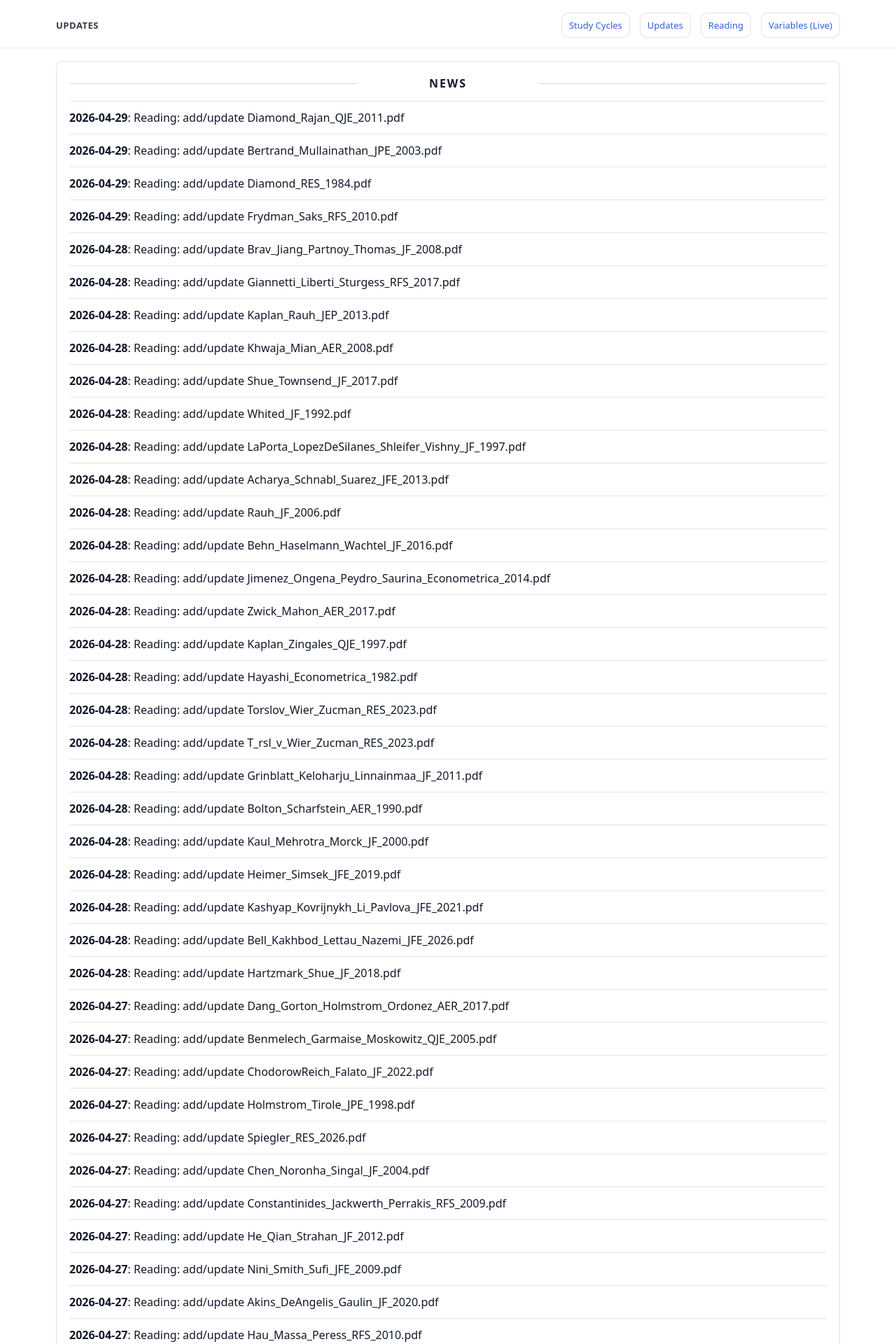
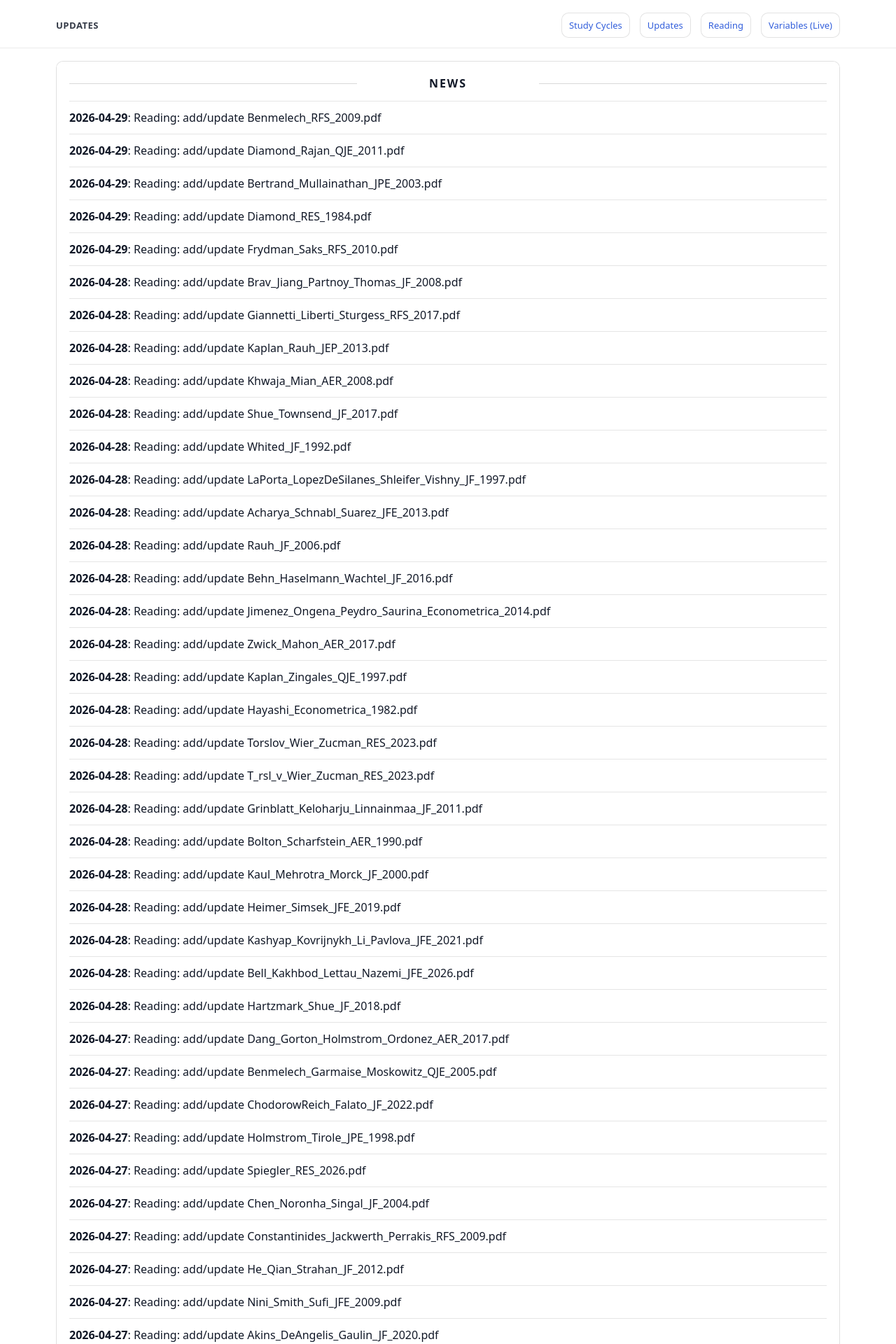
Before and after one commit to yaxinzn/study-archive, a Jekyll site: the page built from updates/index.md, in a window 1280 px wide. Shown: the top 1920 px of the page at 70% size. Built offline with Jekyll 4.4.1, drawn with Linux system fonts in a browser that asks for light colours; some of the changed text lies outside the part shown.

Commit message:
chore: update NEWS feed

```diff
--- a/_data/news.yml
+++ b/_data/news.yml
@@ -1,4 +1,7 @@
 # Auto-generated update history (sorted newest -> oldest). Do not edit manually.
+- ts: "1777415879"
+  date: "2026-04-29"
+  title: "Reading: add/update Benmelech_RFS_2009.pdf"
 - ts: "1777413576"
   date: "2026-04-29"
   title: "Reading: add/update Diamond_Rajan_QJE_2011.pdf"
```
